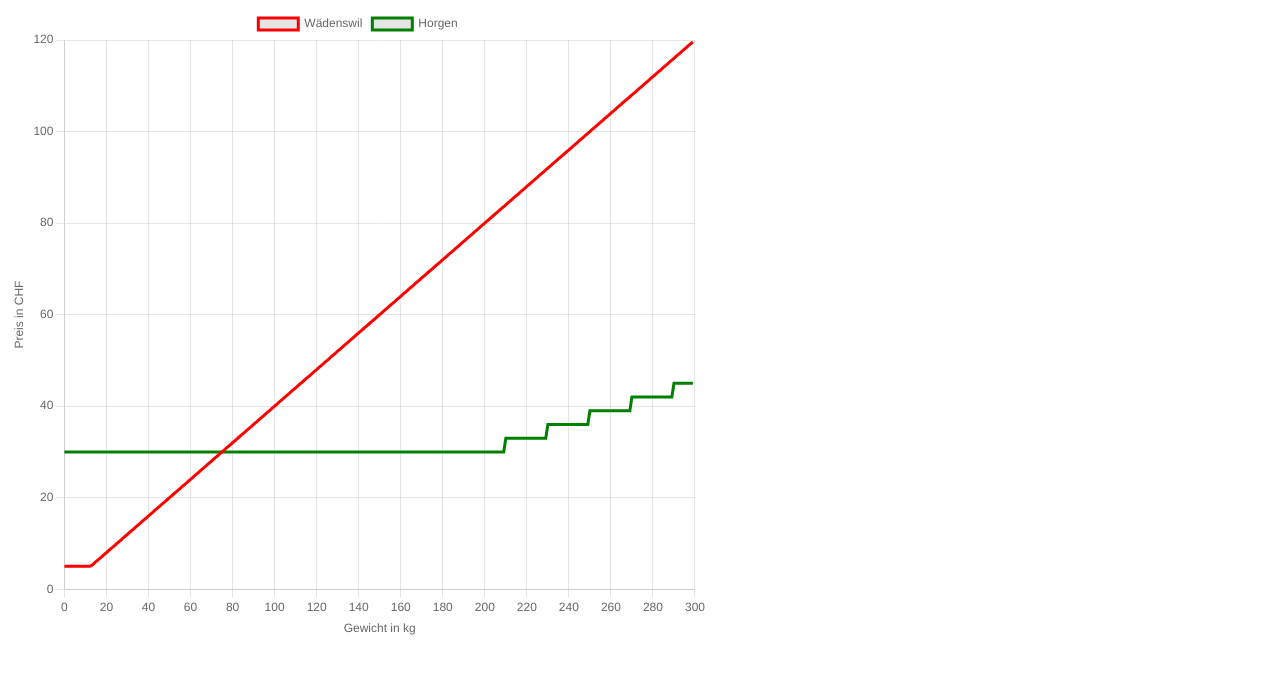
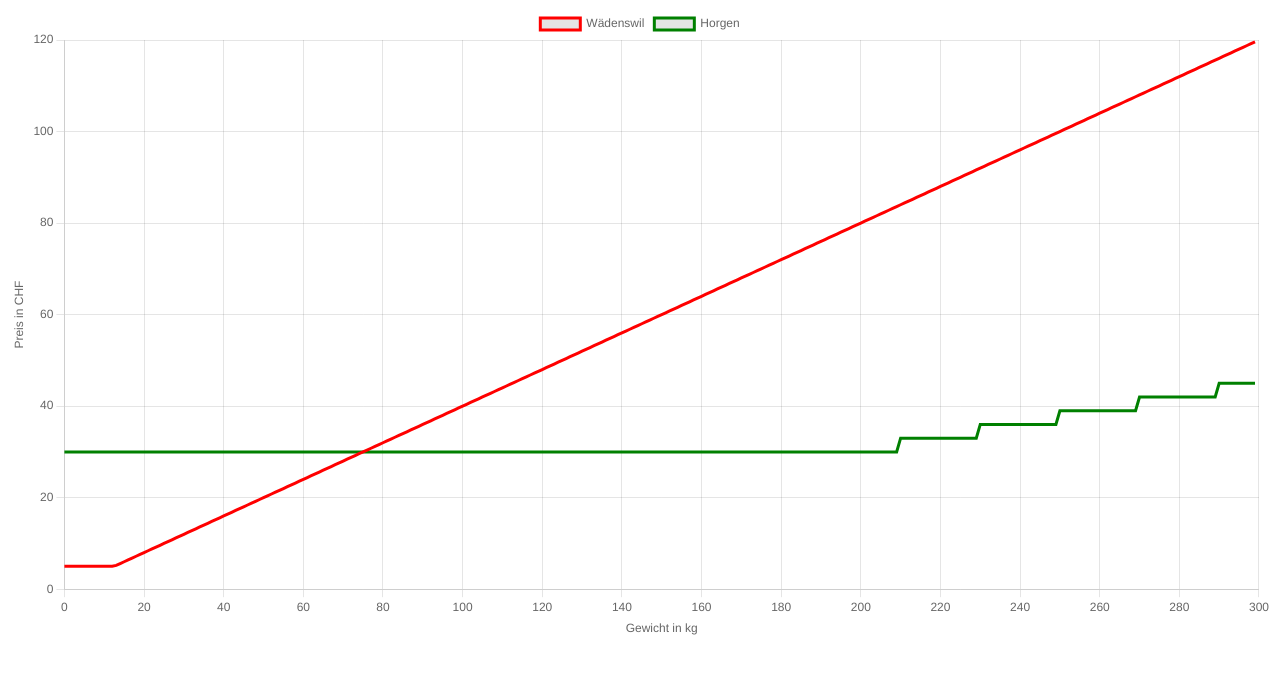
Before and after one commit to ratnanil/entsorgung-kva, a plain HTML site: page index.html in a window 1280 px wide. Drawn offline with nearby package versions, Linux system fonts and the light colour scheme.

Commit message:
Update index.html

```diff
--- a/index.html
+++ b/index.html
@@ -9,7 +9,7 @@
 
 <body>
 
-    <canvas id="myChart" style="width:100%;max-width:700px"></canvas>
+    <canvas id="myChart" style="width:100%;"></canvas>
 
     <script>
 
```
